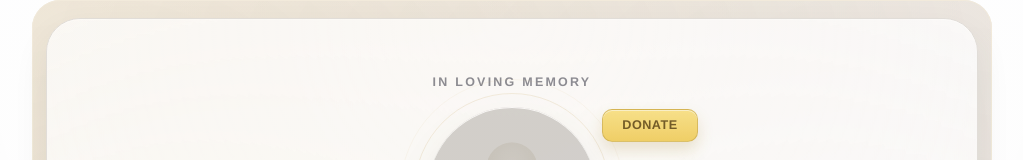
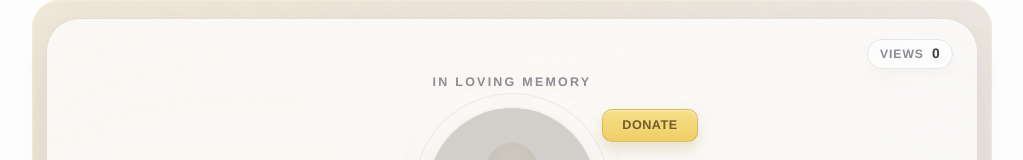
Before and after one commit to francis-dotcom/biotribute, a Next.js app: page /SirFemiOgini in a window 1280 px wide. Shown: the top 160 px of the page, without its empty margins (128-1151 px from the left). Built offline with nearby package versions, Linux system fonts and the light colour scheme; no server answers.

Commit message:
code: 2 file(s)

```diff
--- a/src/app/[slug]/page.tsx
+++ b/src/app/[slug]/page.tsx
@@ -18,7 +18,7 @@ import { getTributeThemePreset } from "@/data/tributes";
 import { getApprovedMessages, isMessageStoreConfigured } from "@/lib/messages";
 import { isFamilyPrivateMessageStoreConfigured } from "@/lib/family-private-messages";
 import { getTributeRecord, resolveCanonicalTributeSlug } from "@/lib/tributes-store";
-import { recordTributeVisit } from "@/lib/visits";
+import { getTributeVisitStats, recordTributeVisit } from "@/lib/visits";
 
 type PageProps = {
   params: Promise<{ slug: string }>;
@@ -76,6 +76,14 @@ export default async function TributePage({ params }: PageProps) {
     // Visit tracking must never break the public tribute page render.
   }
 
+  let pageViewsCount: number | null = null;
+  try {
+    const visitStats = await getTributeVisitStats(tribute.slug);
+    pageViewsCount = visitStats.pageViews;
+  } catch {
+    // Visit stats are optional on public page and must not break rendering.
+  }
+
   const approvedMessages = await getApprovedMessages(tribute.slug);
   const visibleMessages = approvedMessages.length > 0 ? approvedMessages : tribute.messages;
   const familyEmail = tribute.contactEmail || process.env.NEXT_PUBLIC_FAMILY_EMAIL || "";
@@ -102,6 +110,12 @@ export default async function TributePage({ params }: PageProps) {
       <TributeVisitTracker tributeSlug={tribute.slug} />
       <div className="tribute-page">
         <section className="hero-section" id="tribute-top">
+          {pageViewsCount !== null ? (
+            <div className="hero-view-count" aria-label={`${pageViewsCount} page views`}>
+              <span className="hero-view-count-label">Views</span>
+              <strong>{pageViewsCount.toLocaleString()}</strong>
+            </div>
+          ) : null}
           <p className="hero-kicker">In Loving Memory</p>
           <div className="hero-avatar-wrap">
             <div
--- a/src/app/globals.css
+++ b/src/app/globals.css
@@ -433,6 +433,34 @@ textarea {
   position: relative;
 }
 
+.hero-view-count {
+  position: absolute;
+  top: 20px;
+  right: 24px;
+  display: inline-flex;
+  align-items: center;
+  gap: 8px;
+  padding: 7px 12px;
+  border-radius: 999px;
+  border: 1px solid var(--line);
+  background: rgba(255, 255, 255, 0.94);
+  color: var(--muted-2);
+  font: 600 0.76rem/1 var(--font-sans);
+  letter-spacing: 0.08em;
+  text-transform: uppercase;
+  box-shadow: var(--shadow-xs);
+}
+
+.hero-view-count-label {
+  color: var(--muted-3);
+}
+
+.hero-view-count strong {
+  color: var(--text);
+  font-size: 0.86rem;
+  letter-spacing: 0.03em;
+}
+
 .hero-kicker {
   margin: 0 0 18px;
   color: var(--muted-3);
@@ -2597,6 +2625,13 @@ textarea {
     padding-bottom: 32px;
   }
 
+  .hero-view-count {
+    top: 14px;
+    right: 16px;
+    padding: 6px 10px;
+    font-size: 0.72rem;
+  }
+
   .hero-kicker {
     margin-bottom: 14px;
     letter-spacing: 0.14em;
```
